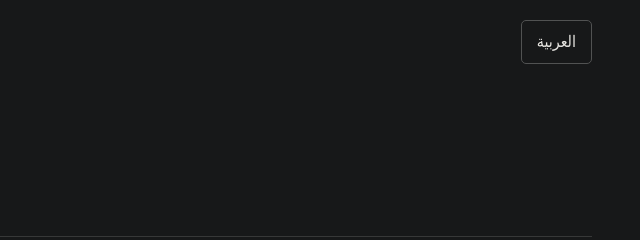
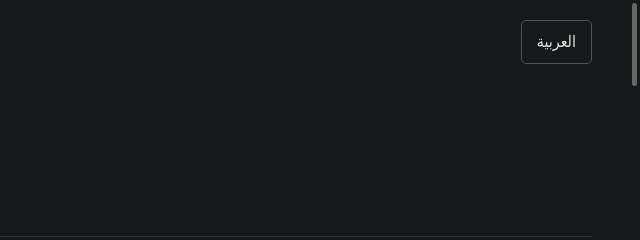
Before and after one commit to A-ALOSIME/my-little-toolbox, a plain HTML site: page index.html in a window 1280 px wide. Both pictures are taken after a click on the button "English". Shown: the top 240 px of the page, 640-1280 px from the left. Drawn offline with Linux system fonts and the light colour scheme.

Commit message:
Remove native scrollbar arrows

```diff
--- a/index.html
+++ b/index.html
@@ -5,11 +5,11 @@
   <meta name="viewport" content="width=device-width, initial-scale=1">
   <meta name="description" content="مجموعة مختارة من التطبيقات المفيدة لأجهزتك.">
   <title>My Little Toolbox</title>
-  <link rel="stylesheet" href="styles.css?v=5">
+  <link rel="stylesheet" href="styles.css?v=6">
   <script src="data.js?v=7" defer></script>
   <script src="details.js?v=7" defer></script>
   <script src="app.js?v=8" defer></script>
-</head>
+<script src="scrollbar.js?v=1" defer></script></head>
 <body>
   <header class="site-header"><a class="brand" href="./"><span>My Little Toolbox</span></a><div class="header-actions"><button id="language" class="language" type="button" lang="en">English</button></div></header>
   <main class="wrap">
--- /dev/null
+++ b/scrollbar.js
@@ -0,0 +1,54 @@
+// A narrow page scrollbar without native arrow buttons. Native scrolling stays enabled.
+(() => {
+  const root = document.documentElement;
+  const track = document.createElement('div');
+  const thumb = document.createElement('div');
+  track.className = 'page-scrollbar';
+  thumb.className = 'page-scrollbar-thumb';
+  track.setAttribute('aria-hidden', 'true');
+  track.append(thumb);
+  document.body.append(track);
+  root.classList.add('custom-page-scrollbar');
+
+  let scheduled = false;
+  let dragOffset = 0;
+  function update() {
+    scheduled = false;
+    const view = root.clientHeight;
+    const total = root.scrollHeight;
+    const maxScroll = Math.max(0, total - view);
+    track.hidden = maxScroll === 0;
+    if (!maxScroll) return;
+    const trackHeight = track.clientHeight;
+    const thumbHeight = Math.min(trackHeight, Math.max(30, trackHeight * view / total));
+    const maxTravel = trackHeight - thumbHeight;
+    thumb.style.height = `${thumbHeight}px`;
+    thumb.style.transform = `translateY(${Math.max(0, Math.min(1, window.scrollY / maxScroll)) * maxTravel}px)`;
+  }
+  function schedule() {
+    if (scheduled) return;
+    scheduled = true;
+    requestAnimationFrame(update);
+  }
+  function moveTo(clientY) {
+    const rect = track.getBoundingClientRect();
+    const maxTravel = track.clientHeight - thumb.offsetHeight;
+    const ratio = maxTravel > 0 ? Math.max(0, Math.min(1, (clientY - rect.top - dragOffset) / maxTravel)) : 0;
+    window.scrollTo({ top: ratio * Math.max(0, root.scrollHeight - root.clientHeight), behavior: 'instant' });
+  }
+  track.addEventListener('pointerdown', event => {
+    if (event.button !== 0) return;
+    event.preventDefault();
+    dragOffset = event.target === thumb ? event.clientY - thumb.getBoundingClientRect().top : thumb.offsetHeight / 2;
+    track.setPointerCapture(event.pointerId);
+    moveTo(event.clientY);
+  });
+  track.addEventListener('pointermove', event => {
+    if (track.hasPointerCapture(event.pointerId)) moveTo(event.clientY);
+  });
+  window.addEventListener('scroll', schedule, { passive: true });
+  window.addEventListener('resize', schedule);
+  if ('ResizeObserver' in window) new ResizeObserver(schedule).observe(document.body);
+  new MutationObserver(schedule).observe(document.body, { childList: true, subtree: true });
+  update();
+})();
--- a/styles.css
+++ b/styles.css
@@ -38,3 +38,10 @@ html{scrollbar-width:thin;scrollbar-color:#666866 #171819}
 ::-webkit-scrollbar-thumb:hover{background:#888a87}
 ::-webkit-scrollbar-button{display:none;width:0;height:0}
 @media(max-width:580px){.platform-label{justify-content:flex-start}}
+
+/* Keep page scrolling native while hiding platform scrollbar buttons. */
+html.custom-page-scrollbar{scrollbar-width:none}
+html.custom-page-scrollbar::-webkit-scrollbar{display:none}
+.page-scrollbar{position:fixed;z-index:20;inset-block:3px;right:2px;width:10px;touch-action:none}
+.page-scrollbar-thumb{position:absolute;top:0;right:1px;width:5px;background:#666866;border-radius:8px;will-change:transform}
+.page-scrollbar:hover .page-scrollbar-thumb{background:#888a87}
```
Also changed, not shown: artcraft.html (+1 -1 lines).
